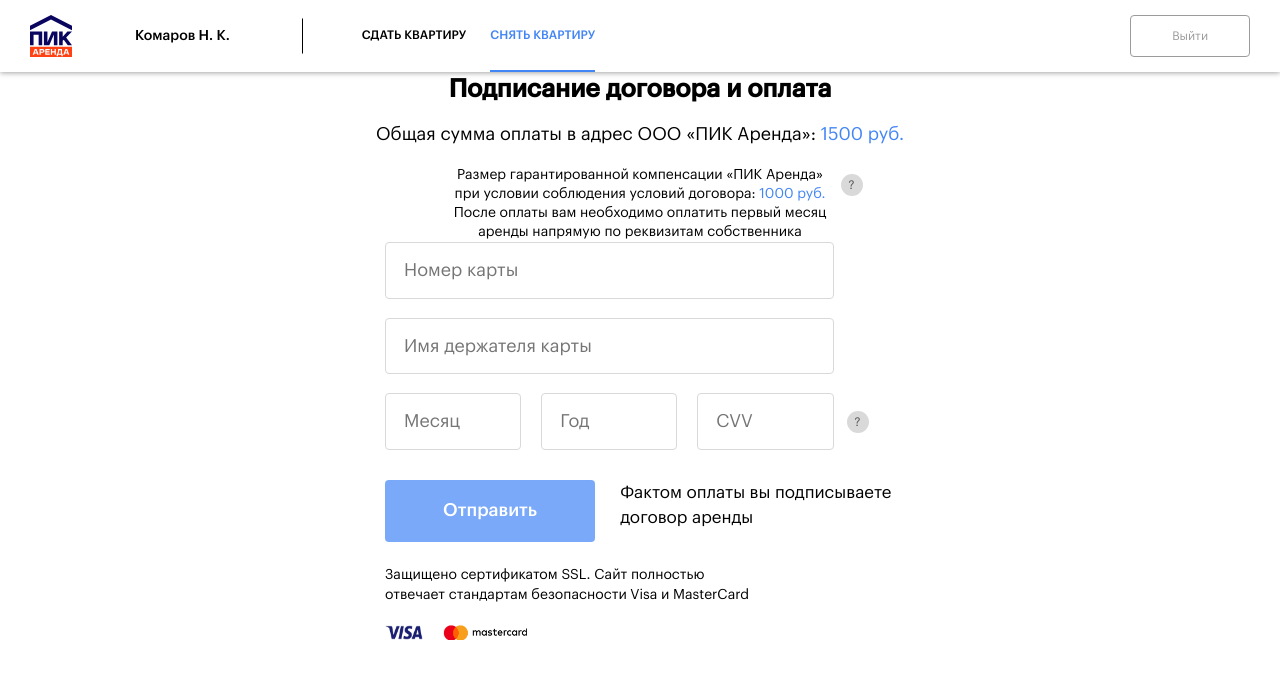
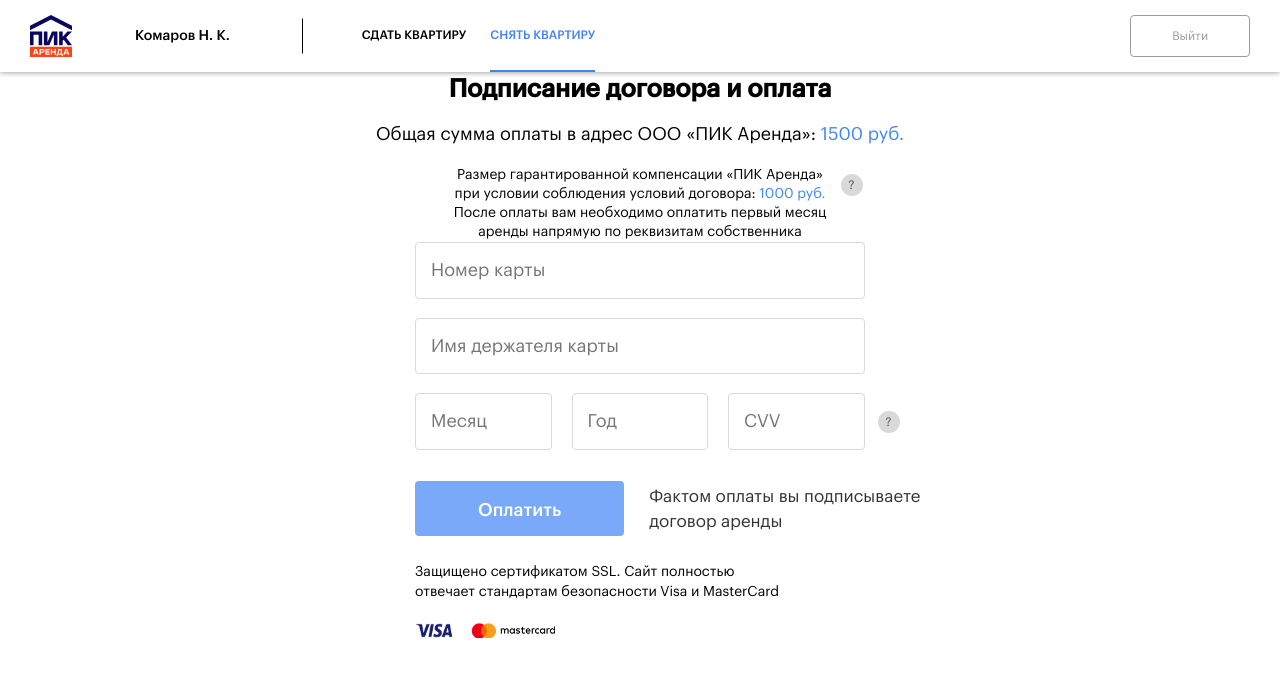
Before and after one commit to IliaSidash/pik-arenda-test, a React (Create React App) app: page / in a window 1280 px wide. Shown: the top 678 px of the page. Built offline with nearby package versions, Linux system fonts and the light colour scheme.

Commit message:
edit Form

```diff
--- a/src/Main/Form/Input.js
+++ b/src/Main/Form/Input.js
@@ -1,26 +1,67 @@
-import React from 'react';
+import React, { Component } from 'react';
 import styled from 'styled-components';
 import PropTypes from 'prop-types';
 
+import media from '../../style-utils';
+
 const Input = styled.input`
-  margin-bottom: 19px;
-  padding: 17px 18px;
+  padding: 17px 19px 14px;
+
   width: 100%;
 
-  font-size: 18px;
+  font-size: 15px;
   color: #979797;
 
-  border: 1px solid #d9d9d9;
+  outline-color: transparent;
+  border: 1px solid;
   border-radius: 4px;
+
+  border-color: ${props => (props.isValid ? '#d9d9d9' : '#f44252')};
+
+  :active {
+  }
+
+  ${media.sm`
+    padding: 17px 15px;
+
+    font-size: 18px;
+
+  `};
 `;
 
-const InputComponent = ({ placeholder, value }) => (
-  <Input placeholder={placeholder} value={value} />
-);
+class InputComponent extends Component {
+  onInput = (e) => {
+    const { value, name } = e.target;
+    const { handleInput, pattern } = this.props;
+    const regexp = new RegExp(pattern);
+
+    if (regexp.test(value)) {
+      handleInput(value, name);
+    }
+  };
+
+  render() {
+    const {
+      placeholder, name, value, isValid,
+    } = this.props;
+    return (
+      <Input
+        placeholder={placeholder}
+        name={name}
+        value={value}
+        onChange={this.onInput}
+        isValid={isValid}
+      />
+    );
+  }
+}
 
 InputComponent.propTypes = {
   placeholder: PropTypes.string.isRequired,
+  name: PropTypes.string.isRequired,
   value: PropTypes.string.isRequired,
+  handleInput: PropTypes.func.isRequired,
+  pattern: PropTypes.instanceOf(RegExp).isRequired,
 };
 
 export default InputComponent;
--- a/src/Main/Form/index.js
+++ b/src/Main/Form/index.js
@@ -1,106 +1,242 @@
-import React from 'react';
+import React, { Component } from 'react';
 import styled from 'styled-components';
+import { set } from 'lodash/fp';
+
+import luhn from '../../luhn';
 
 import Input from './Input';
 import Question from '../../ui/Question';
+import media from '../../style-utils';
 
 const Form = styled.form`
   max-width: 510px;
+  padding: 0 30px 42px;
+
+  ${media.sm`
     margin: 0 auto;
-  padding-right: 61px;
+  `};
 `;
 
-const StyledInput = styled(Input)``;
-
-const GroupedInputs = styled.div`
+const Inputs = styled.div`
   display: flex;
+  flex-wrap: wrap;
   margin: 0 -10px;
-  input {
-    width: calc(33.3% - 20px);
-    margin: 0 10px;
-  }
 `;
 
-const CustomInput = styled.div`
+const Label = styled.label`
   position: relative;
 
+  margin: 0 10px 19px;
+  width: 100%;
+
+  :nth-last-child(-n + 3) {
+    width: calc(50% - 20px);
+
+    ${media.sm`
       width: calc(33.3% - 20px);
-  margin: 0 10px;
+      margin-bottom: 0;
+    `};
+  }
 
-  input {
-    width: 100%;
-    margin: 0;
+  :last-child {
+    margin-bottom: 0;
   }
 `;
 
 const Row = styled.div`
+  margin-top: 23px;
+  margin-bottom: 17px;
+
+  ${media.sm`
     display: flex;
-  margin-top: 30px;
-  margin-bottom: 23px;
+    align-items: center;
+
+    margin-top: 31px;
+    margin-bottom: 26px;
+  `};
 `;
 
 const Button = styled.button`
-  padding: 18px 58px 19px;
+  padding: 17px 63px 13px;
+  width: 100%;
 
+  color: #fff;
   font-size: 18px;
   font-family: 'GraphikLCG-Medium';
+  line-height: 1.39;
   line-height: 25px;
-  color: #fff;
+
   border: none;
   border-radius: 4px;
   background-color: #79a9f8;
-  cursor:pointer;
-  transition: background-color: .4s;
+  cursor: pointer;
+  transition: background-color 0.4s;
 
-  &:hover{
+  &:hover {
     background-color: #2a75f3;
   }
+
+  ${media.sm`
+    order: 1;
+
+    width: auto;
+  `};
 `;
 
 const Note = styled.div`
+  margin-bottom: 13px;
+
+  font-size: 15px;
+  line-height: 20px;
+
+  ${media.sm`
+    order: 2;
+
     margin-left: 25px;
     margin-right: -65px;
+    margin-bottom: 0;
 
-  font-family: 'GraphikLCG-Regular';
+    color: #333333;
+  `};
+
+  ${media.md`
     font-size: 17px;
     line-height: 25px;
+  `};
 `;
 
 const Safety = styled.div`
   max-width: 380px;
-  margin-bottom: 20px;
+  margin-bottom: 13px;
+
+  font-size: 12px;
+  line-height: 15px;
+
+  ${media.sm`
+    margin-bottom: 21px;
 
     font-size: 14px;
     line-height: 20px;
+  `};
 `;
 
 const Img = styled.img`
-  margin-right: 20px;
+  margin-right: 18px;
 
   &:last-child {
     margin-right: 0;
   }
 `;
 
-export default () => (
-  <Form>
-    <Input placeholder="Номер карты" />
-    <Input placeholder="Имя держателя карты" />
-    <GroupedInputs>
-      <StyledInput placeholder="Месяц" />
-      <StyledInput placeholder="Год" />
-      <CustomInput>
-        <StyledInput placeholder="CVV" />
-        <Question />
-      </CustomInput>
-    </GroupedInputs>
+const getInput = (input, inputs, handleInput) => {
+  if (input === 'code') {
+    return (
+      <Label key={input}>
+        <Input
+          placeholder={inputs[input].placeholder}
+          name={input}
+          value={inputs[input].value}
+          handleInput={handleInput}
+          pattern={inputs[input].pattern}
+          isValid={inputs[input].isValid}
+        />
+        <Question text="Код на обороте карты" />
+      </Label>
+    );
+  }
+  return (
+    <Label key={input}>
+      <Input
+        placeholder={inputs[input].placeholder}
+        name={input}
+        value={inputs[input].value}
+        handleInput={handleInput}
+        pattern={inputs[input].pattern}
+        isValid={inputs[input].isValid}
+      />
+    </Label>
+  );
+};
+
+class FormComponent extends Component {
+  state = {
+    inputs: {
+      number: {
+        placeholder: 'Номер карты',
+        value: '',
+        isValid: true,
+        pattern: /^[0-9]{0,16}$/,
+      },
+      name: {
+        placeholder: 'Имя держателя карты',
+        value: '',
+        isValid: true,
+        pattern: /^[a-zA-Z\s]*$/,
+      },
+      month: {
+        placeholder: 'Месяц',
+        value: '',
+        isValid: true,
+        pattern: /^[0-9]{0,2}$/,
+      },
+      year: {
+        placeholder: 'Год',
+        value: '',
+        isValid: true,
+        pattern: /^[0-9]{0,4}$/,
+      },
+      code: {
+        placeholder: 'CVV',
+        value: '',
+        isValid: true,
+        pattern: /^[0-9]{0,3}$/,
+      },
+    },
+    listOfInputs: ['number', 'name', 'month', 'year', 'code'],
+  };
+
+  handleInput = (value, name) => {
+    const { inputs } = this.state;
+    this.setState({
+      inputs: set(`[${name}].value`, value, inputs),
+    });
+  };
+
+  handleSubmit = (e) => {
+    const { inputs, listOfInputs } = this.state;
+    let newInputs = { ...inputs };
+
+    e.preventDefault();
+
+    listOfInputs.forEach((input) => {
+      if (input === 'number') {
+        newInputs = set(`[${input}].isValid`, luhn(newInputs[input].value), newInputs);
+      } else {
+        newInputs = set(`[${input}].isValid`, newInputs[input].value.length > 0, newInputs);
+      }
+    });
+
+    this.setState({
+      inputs: newInputs,
+    });
+  };
+
+  render() {
+    const { inputs, listOfInputs } = this.state;
+    return (
+      <Form onSubmit={this.handleSubmit}>
+        <Inputs>{listOfInputs.map(input => getInput(input, inputs, this.handleInput))}</Inputs>
+
         <Row>
-      <Button>Отправить</Button>
           <Note>Фактом оплаты вы подписываете договор аренды</Note>
+          <Button>Оплатить</Button>
         </Row>
+
         <Safety>
-      Защищено сертификатом SSL. Сайт полностью отвечает стандартам безопасности Visa и MasterCard
+          Защищено сертификатом SSL. Сайт полностью отвечает стандартам безопасности Visa и
+          MasterCard
         </Safety>
+
         <Img src="./static/images/visa.svg" alt="visa" style={{ width: '38px', height: '15px' }} />
         <Img
           src="./static/images/mastercard.svg"
@@ -109,3 +245,7 @@
         />
       </Form>
     );
+  }
+}
+
+export default FormComponent;
```
Lines whose indentation alone changed are shown as unchanged.
